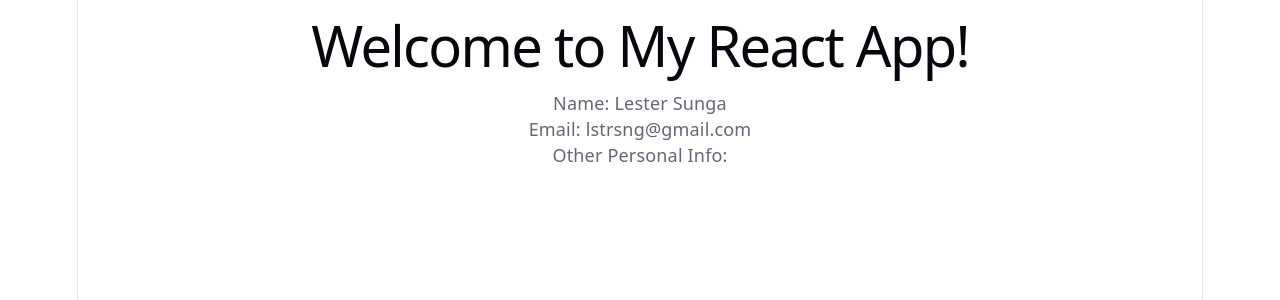
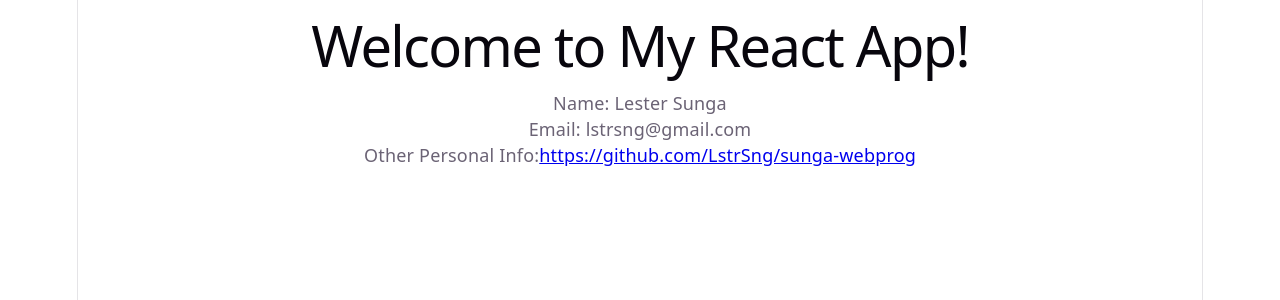
Before and after one commit to LstrSng/sunga-webprog, a React (Vite) app in the folder sunga-client/: page / in a window 1280 px wide. Shown: the top 300 px of the page. Built offline with nearby package versions, Linux system fonts and the light colour scheme.

Commit message:
lab-act1

```diff
--- a/sunga-client/src/App.jsx
+++ b/sunga-client/src/App.jsx
@@ -15,6 +15,9 @@ function App() {
           Name: Lester Sunga<br />
           Email: lstrsng@gmail.com<br />
           Other Personal Info:
+          <a href="https://github.com/LstrSng/sunga-webprog">
+            https://github.com/LstrSng/sunga-webprog
+          </a>
         </p>
       </header>
     </div>
```
